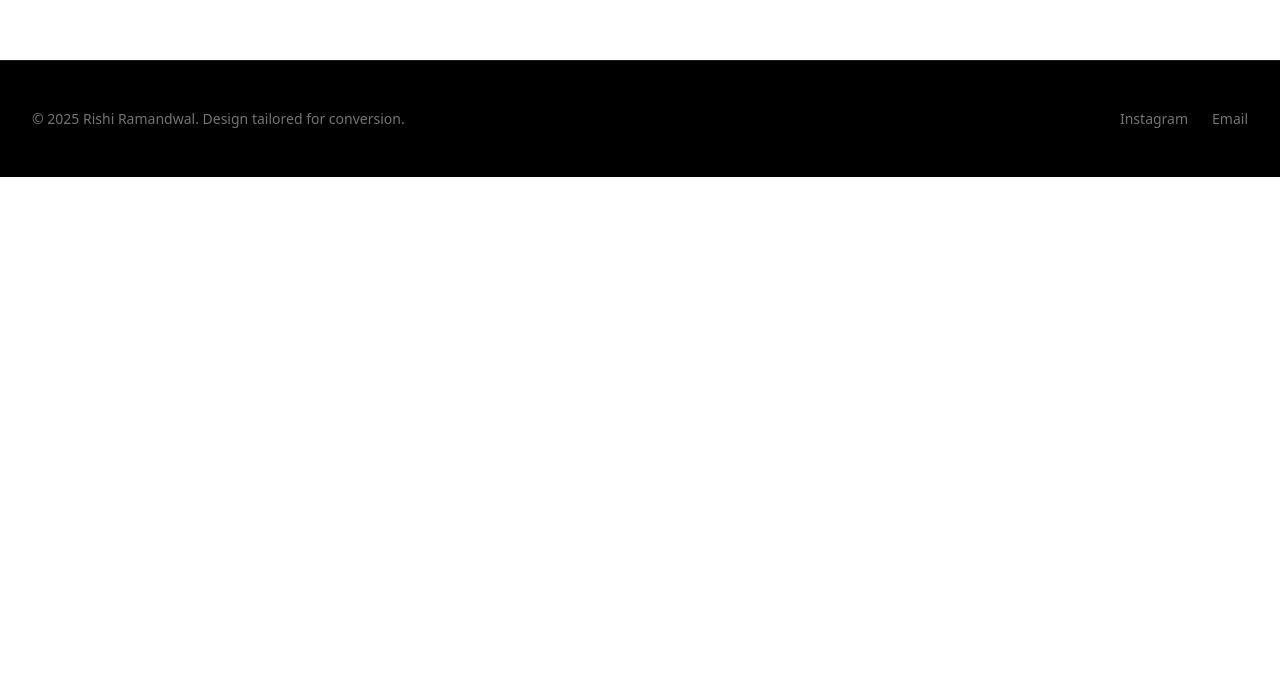
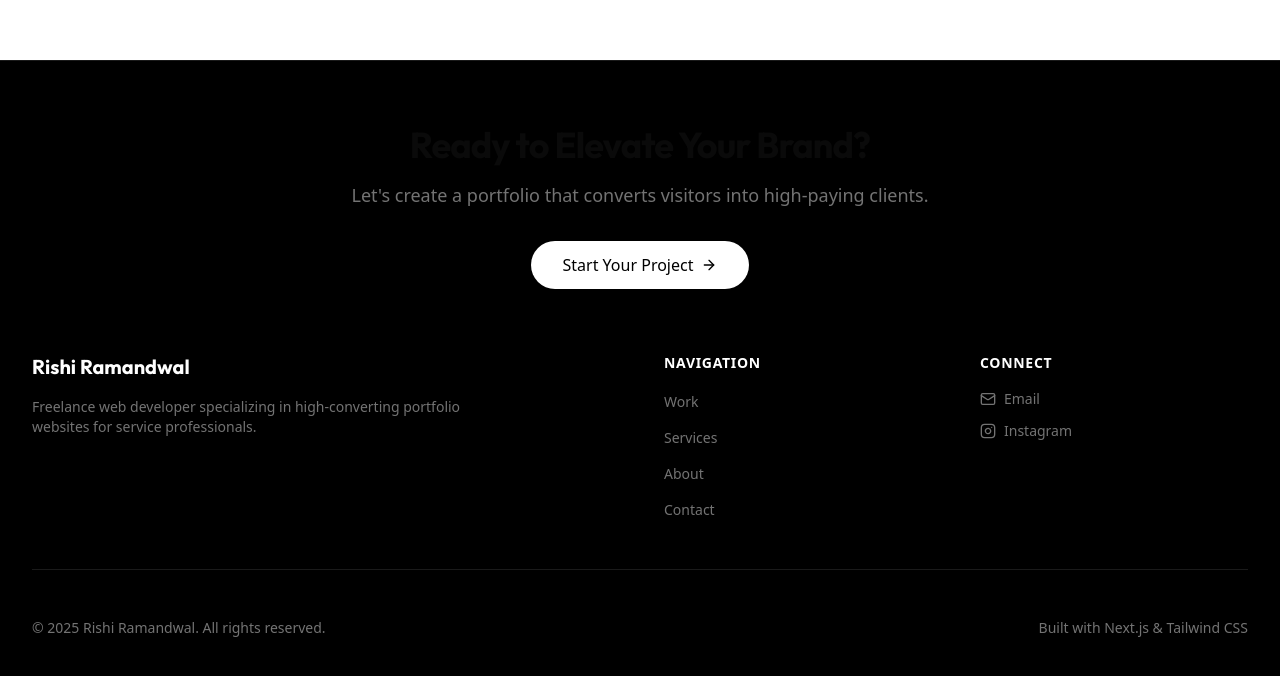
Before and after one commit to itsfreelancer-rishi/Portfolio, a Next.js app: page / in a window 1280 px wide. Shown: the part 1734-2410 px from the top of the page. Before the commit the page ends 1911 px from the top, so only its background shows below. Built offline with nearby package versions, Linux system fonts and the light colour scheme.

Commit message:
Redesign footer with premium freelancer layout

```diff
--- a/src/components/layout/Footer.tsx
+++ b/src/components/layout/Footer.tsx
@@ -1,19 +1,106 @@
 import Link from "next/link";
+import { Mail, Instagram, ArrowRight } from "lucide-react";
 
 export function Footer() {
     return (
-        <footer className="border-t border-white/10 bg-black py-12">
-            <div className="mx-auto max-w-7xl px-6 flex flex-col items-center justify-between gap-6 md:flex-row lg:px-8">
-                <p className="text-sm text-muted-foreground">
-                    &copy; {new Date().getFullYear()} Rishi Ramandwal. Design tailored for conversion.
-                </p>
-                <div className="flex gap-6">
-                    <Link href="https://www.instagram.com/itsfreelancer.rishi" target="_blank" rel="noopener noreferrer" className="text-sm text-muted-foreground hover:text-white transition-colors">
-                        Instagram
+        <footer className="border-t border-white/10 bg-black">
+            <div className="mx-auto max-w-7xl px-6 py-16 lg:px-8">
+                {/* Top Section - CTA */}
+                <div className="mb-16 text-center">
+                    <h3 className="font-heading text-3xl font-bold tracking-tight text-foreground sm:text-4xl mb-4">
+                        Ready to Elevate Your Brand?
+                    </h3>
+                    <p className="text-lg text-muted-foreground mb-8 max-w-2xl mx-auto">
+                        Let's create a portfolio that converts visitors into high-paying clients.
+                    </p>
+                    <Link
+                        href="/contact"
+                        className="group inline-flex h-12 items-center justify-center rounded-full bg-white px-8 text-base font-medium text-black transition-all hover:bg-white/90 hover:scale-105"
+                    >
+                        Start Your Project
+                        <ArrowRight className="ml-2 h-4 w-4 transition-transform group-hover:translate-x-1" />
                     </Link>
-                    <Link href="mailto:itsfreelancer.rishi@gmail.com" className="text-sm text-muted-foreground hover:text-white transition-colors">
-                        Email
-                    </Link>
+                </div>
+
+                {/* Middle Section - Navigation */}
+                <div className="grid grid-cols-1 gap-12 md:grid-cols-4 mb-12 pb-12 border-b border-white/10">
+                    {/* Brand */}
+                    <div className="md:col-span-2">
+                        <h4 className="font-heading text-xl font-bold text-white mb-4">
+                            Rishi Ramandwal
+                        </h4>
+                        <p className="text-sm text-muted-foreground max-w-md">
+                            Freelance web developer specializing in high-converting portfolio websites for service professionals.
+                        </p>
+                    </div>
+
+                    {/* Quick Links */}
+                    <div>
+                        <h5 className="text-sm font-semibold text-white uppercase tracking-wider mb-4">
+                            Navigation
+                        </h5>
+                        <ul className="space-y-3">
+                            <li>
+                                <Link href="/work" className="text-sm text-muted-foreground hover:text-white transition-colors">
+                                    Work
+                                </Link>
+                            </li>
+                            <li>
+                                <Link href="/services" className="text-sm text-muted-foreground hover:text-white transition-colors">
+                                    Services
+                                </Link>
+                            </li>
+                            <li>
+                                <Link href="/about" className="text-sm text-muted-foreground hover:text-white transition-colors">
+                                    About
+                                </Link>
+                            </li>
+                            <li>
+                                <Link href="/contact" className="text-sm text-muted-foreground hover:text-white transition-colors">
+                                    Contact
+                                </Link>
+                            </li>
+                        </ul>
+                    </div>
+
+                    {/* Contact */}
+                    <div>
+                        <h5 className="text-sm font-semibold text-white uppercase tracking-wider mb-4">
+                            Connect
+                        </h5>
+                        <ul className="space-y-3">
+                            <li>
+                                <a
+                                    href="mailto:itsfreelancer.rishi@gmail.com"
+                                    className="flex items-center gap-2 text-sm text-muted-foreground hover:text-white transition-colors"
+                                >
+                                    <Mail className="h-4 w-4" />
+                                    Email
+                                </a>
+                            </li>
+                            <li>
+                                <a
+                                    href="https://www.instagram.com/itsfreelancer.rishi"
+                                    target="_blank"
+                                    rel="noopener noreferrer"
+                                    className="flex items-center gap-2 text-sm text-muted-foreground hover:text-white transition-colors"
+                                >
+                                    <Instagram className="h-4 w-4" />
+                                    Instagram
+                                </a>
+                            </li>
+                        </ul>
+                    </div>
+                </div>
+
+                {/* Bottom Section - Copyright */}
+                <div className="flex flex-col items-center justify-between gap-4 md:flex-row">
+                    <p className="text-sm text-muted-foreground">
+                        &copy; {new Date().getFullYear()} Rishi Ramandwal. All rights reserved.
+                    </p>
+                    <p className="text-sm text-muted-foreground">
+                        Built with Next.js & Tailwind CSS
+                    </p>
                 </div>
             </div>
         </footer>
```
